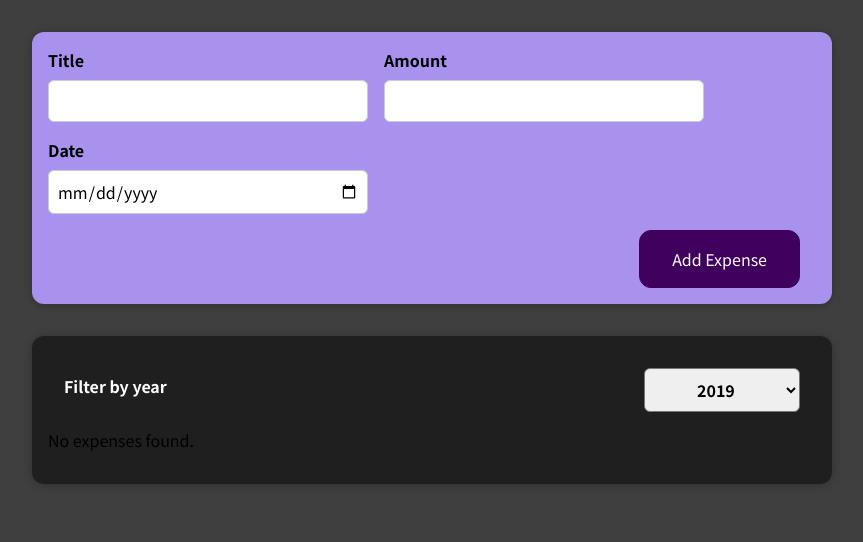
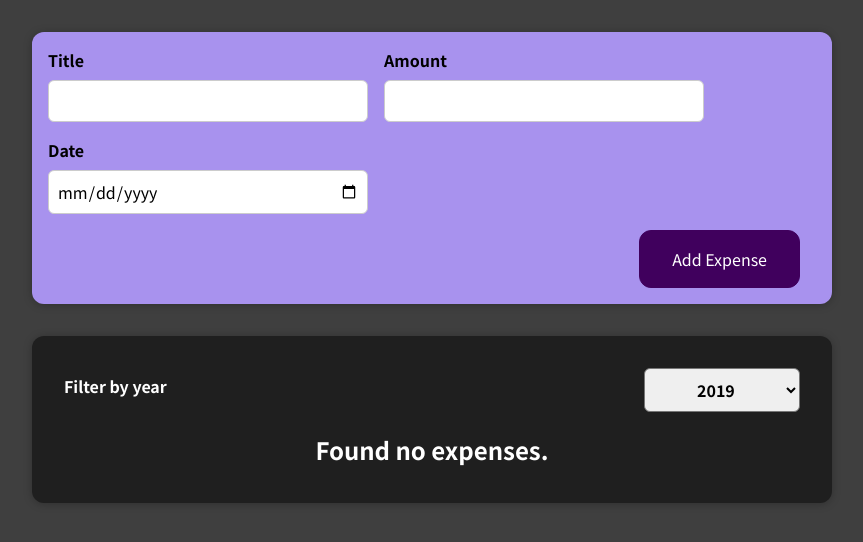
Before and after one commit to xokryzx/expense-tracker, a React (Create React App) app: page / in a window 1280 px wide. Shown: the top 542 px of the page, without its empty margins (208-1071 px from the left). Built offline with nearby package versions, Linux system fonts and the light colour scheme.

Commit message:
✨ Add an ExpensesList component

```diff
--- a/src/components/Expenses/Expenses.js
+++ b/src/components/Expenses/Expenses.js
@@ -1,7 +1,7 @@
 import { useState } from 'react';
 import Card from '../UI/Card';
-import ExpenseItem from './ExpenseItem';
 import ExpensesFilter from './ExpensesFilter';
+import ExpensesList from './ExpensesList';
 import './Expenses.css';
 
 const Expenses = ({ expenses }) => {
@@ -15,26 +15,13 @@
     expense => expense.date.getFullYear().toString() === filteredYear,
   );
 
-  let expensesContent = <p>No expenses found.</p>;
-
-  if (filteredExpenses.length > 0) {
-    expensesContent = filteredExpenses.map(expense => (
-      <ExpenseItem
-        key={expense.id}
-        title={expense.title}
-        amount={expense.amount}
-        date={expense.date}
-      />
-    ));
-  }
-
   return (
     <Card className="expenses">
       <ExpensesFilter
         selectedYear={filteredYear}
         onChangeFilter={filterChangeHandler}
       />
-      {expensesContent}
+      <ExpensesList expenses={filteredExpenses} />
     </Card>
   );
 };
--- /dev/null
+++ b/src/components/Expenses/ExpensesList.css
@@ -0,0 +1,9 @@
+.expenses-list {
+  list-style: none;
+  padding: 0;
+}
+
+.expenses-list__fallback {
+  color: white;
+  text-align: center;
+}
--- /dev/null
+++ b/src/components/Expenses/ExpensesList.js
@@ -0,0 +1,23 @@
+import ExpenseItem from './ExpenseItem';
+import './ExpensesList.css';
+
+const ExpensesList = ({ expenses }) => {
+  if (expenses.length === 0) {
+    return <h2 className="expenses-list__fallback">Found no expenses.</h2>;
+  }
+
+  return (
+    <ul className="expenses-list">
+      {expenses.map(expense => (
+        <ExpenseItem
+          key={expense.id}
+          title={expense.title}
+          amount={expense.amount}
+          date={expense.date}
+        />
+      ))}
+    </ul>
+  );
+};
+
+export default ExpensesList;
```
